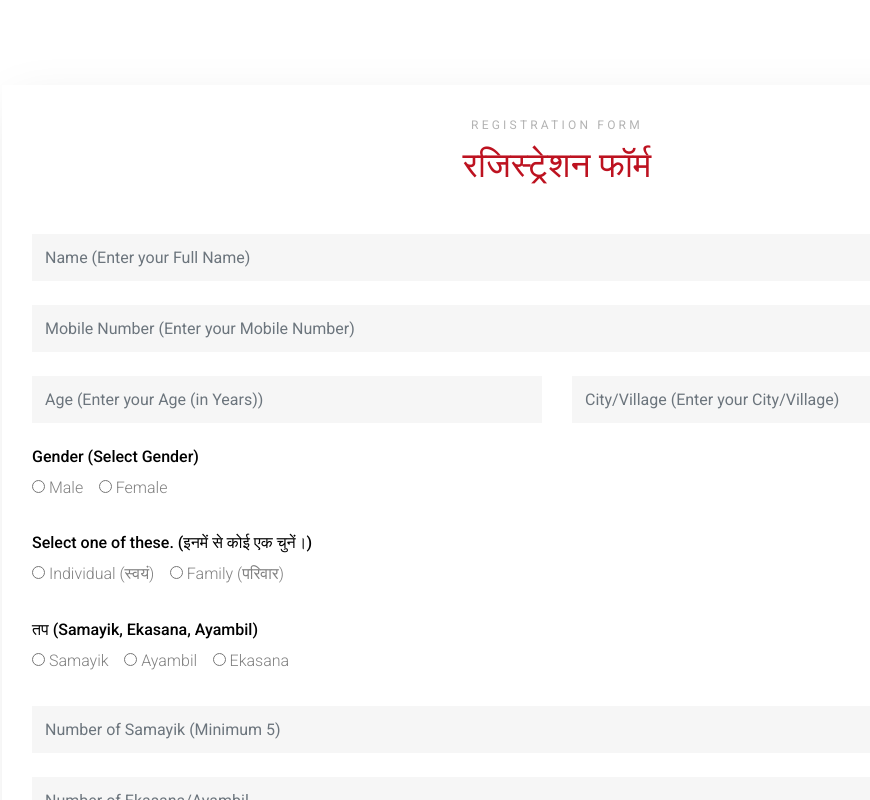
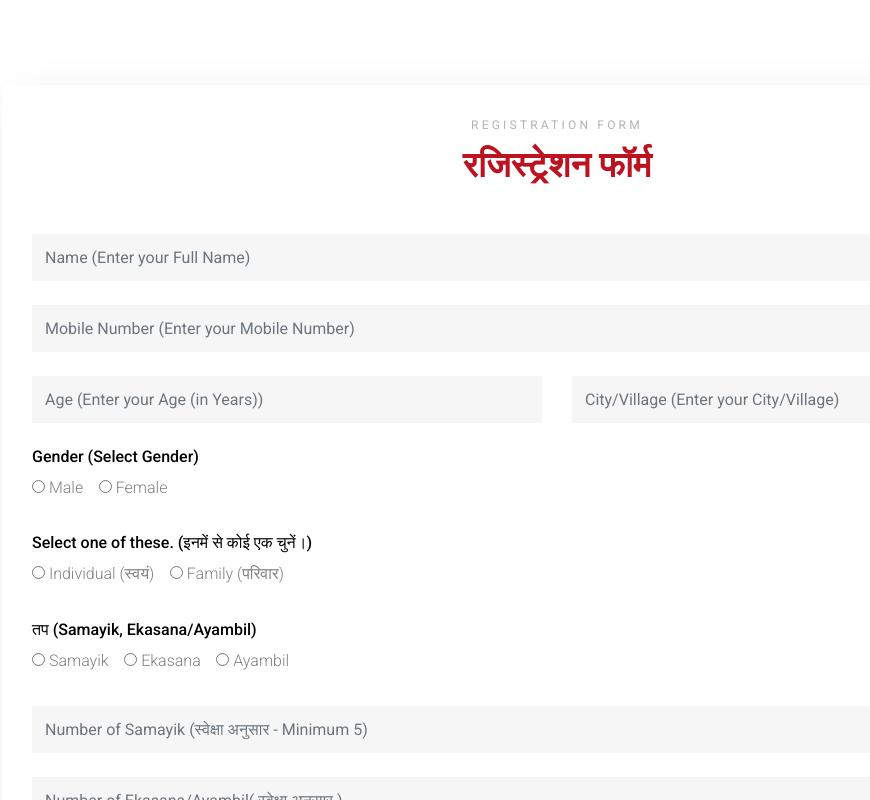
Before and after one commit to prashantchordia1999/Jai-Gurupushkar, a plain HTML site: page index.html in a window 1280 px wide. Shown: the part 2000-2800 px from the top of the page, without its empty margins (83-953 px from the left). Drawn offline with Linux system fonts and the light colour scheme; files whose address does not match are found by name.

Commit message:
Add files via upload

```diff
--- a/index.html
+++ b/index.html
@@ -91,7 +91,7 @@
                 <h1>श्री वर्धमान स्थानकवासी जैन संघ</h1>
               </div>
               <div class="text">
-                <p class="sub-text mb-5">Occasion of Vishwa Sant Upadhyay Gurudev Shri Pushkar Muniji [30th October 2020]</p>
+                <p class="sub-text mb-5" style="font-weight: 400;color: #000;">Occasion of Vishwa Sant Upadhyay Gurudev Shri Pushkar Muniji [30th October 2020]</p>
                 <p><a href="#contact-section" target="" class="btn btn-outline-primary btn-md">Register Now [30-October]</a></p>
               </div>
             </div>
@@ -109,7 +109,7 @@
           <div class="col-lg-5 ml-auto section-title">
             <span class="sub-title mb-2 d-block">About The Event</span>
             <h2 class="title text-primary mb-3">Event Details<br>[ महोत्सव की जानकारी ]</h2>
-            <p class="mb-4" style="text-align: justify;"> साधना के शिखर पुरुष विश्वसंत उपाध्याय पूज्य गुरुदेव श्री पुष्कर मुनिजी म.सा की 111वी जन्म जयंति निमित दिनांक-30-10-2020, राष्ट्र संत दक्षिण सम्राट उपप्रवर्तक पूज्य गुरुदेव श्री नरेश मुनिजी म.सा, शासन रत्न श्री शालिभद्रजी म.सा.आदि ठाणा-2,जिन शासन प्रभाविका दक्षिण सिंहनी गुरूवर्या डॉ, श्री दर्शनप्रभा जी म.सा.आदि ठाणा-4 की शुभ निश्रा के उपलक्ष्य में राष्ट्रीय स्तर पर विशाल 100000 सामूहिक सामायिक व विराट 11000 सामूहिक आयम्बिल, एकासन तप का आयोजन किया गया है ।<br><br>इस महायज्ञ में आप घर पर रहकर ही अवश्य भाग लेवे  कृपया अपना नाम और बाकी जानकारी निम्नलिखित फॉर्म पर अवश्य रेजिस्टर करे और गुरु पुष्कर के चरणों में अपनी आस्था की अर्ध्यान्जलि समर्पित करे </p>
+            <p class="mb-4" style="text-align: justify;font-weight: 900;color: #000;"><strong> साधना के शिखर पुरुष विश्वसंत उपाध्याय पूज्य गुरुदेव श्री पुष्कर मुनिजी म.सा की 111वी जन्म जयंति निमित दिनांक-30-10-2020, राष्ट्र संत दक्षिण सम्राट उपप्रवर्तक पूज्य गुरुदेव श्री नरेश मुनिजी म.सा, शासन रत्न श्री शालिभद्रजी म.सा.आदि ठाणा-2,जिन शासन प्रभाविका दक्षिण सिंहनी गुरूवर्या डॉ, श्री दर्शनप्रभा जी म.सा.आदि ठाणा-4 की शुभ निश्रा के उपलक्ष्य में राष्ट्रीय स्तर पर विशाल 100000 सामूहिक सामायिक व विराट 11000 सामूहिक आयम्बिल, एकासन तप का आयोजन किया गया है ।<br><br>इस महायज्ञ में आप घर पर रहकर ही अवश्य भाग लेवे  कृपया अपना नाम और बाकी जानकारी निम्नलिखित फॉर्म पर अवश्य रेजिस्टर करे और गुरु पुष्कर के चरणों में अपनी आस्था की अर्ध्यान्जलि समर्पित करे </strong></p>
                 <p><a href="#contact-section" target="" class="btn btn-outline-primary btn-md">Register Now [ रजिस्ट्रेशन ]</a></p>
 
 
@@ -127,7 +127,7 @@
 
                     <div class="section-title text-center mb-5">
                         <span class="sub-title mb-2 d-block">Registration Form</span>
-                        <h2 class="title text-primary">रजिस्ट्रेशन फॉर्म</h2>
+                        <h2 class="title text-primary" style="font-weight: 900;">रजिस्ट्रेशन फॉर्म</h2>
                     </div>
 
                     <div class="row mb-4">
@@ -181,22 +181,24 @@
 
                     <div class="row mb-4">
                         <div class="col-12" name="entry.1736559275">
-                            <h6>तप (Samayik, Ekasana, Ayambil)</h6>
+                            <h6>तप (Samayik, Ekasana/Ayambil)</h6>
                             <label for="samayik"><input type="radio" name="entry.1736559275" id="samayik" value="samayik" required> Samayik</label> &nbsp;&nbsp;
-                            <label for="ayambil"><input type="radio" name="entry.1736559275" id="ayambil" value="ayambil" required> Ayambil</label> &nbsp;&nbsp;
-                            <label for="Ekasana"><input type="radio" name="entry.1736559275" id="Ekasana" value="Ekasana" required> Ekasana</label>
+                            <label for="Ekasana"><input type="radio" name="entry.1736559275" id="Ekasana" value="Ekasana" required> Ekasana
+                           	</label> &nbsp;&nbsp;
+                            <label for="ayambil"><input type="radio" name="entry.1736559275" id="ayambil" value="ayambil" required> Ayambil
+                       	    </label>
                         </div>
                     </div>
 
                     <div class="row mb-4">
                         <div class="col-12">
-                            <input type="number" name="noofsamayik" class="form-control" placeholder="Number of Samayik (Minimum 5)" pattern="[0-9]" title="Enter Number Only">
+                            <input type="number" name="noofsamayik" class="form-control" placeholder="Number of Samayik (स्वेक्षा अनुसार - Minimum 5)" pattern="[0-9]" title="Enter Number Only">
                         </div>
                     </div>
 
                     <div class="row mb-4">
                         <div class="col-12">
-                            <input type="number" name="noofek" class="form-control" placeholder="Number of Ekasana/Ayambil" pattern="[0-9]" title="Enter Number Only">
+                            <input type="number" name="noofek" class="form-control" placeholder="Number of Ekasana/Ayambil( स्वेक्षा अनुसार )" pattern="[0-9]" title="Enter Number Only">
                         </div>
                     </div>
 
```
